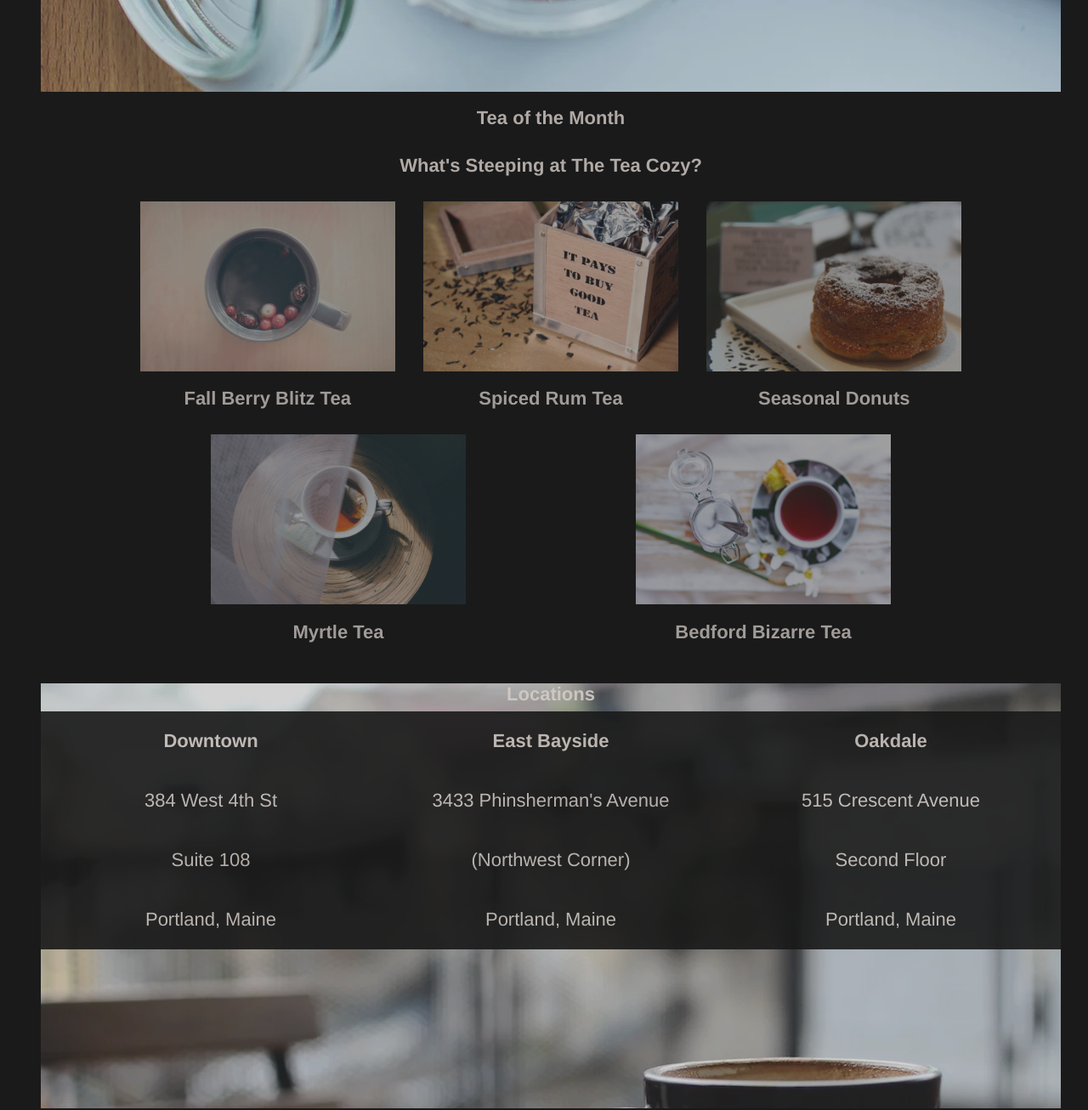
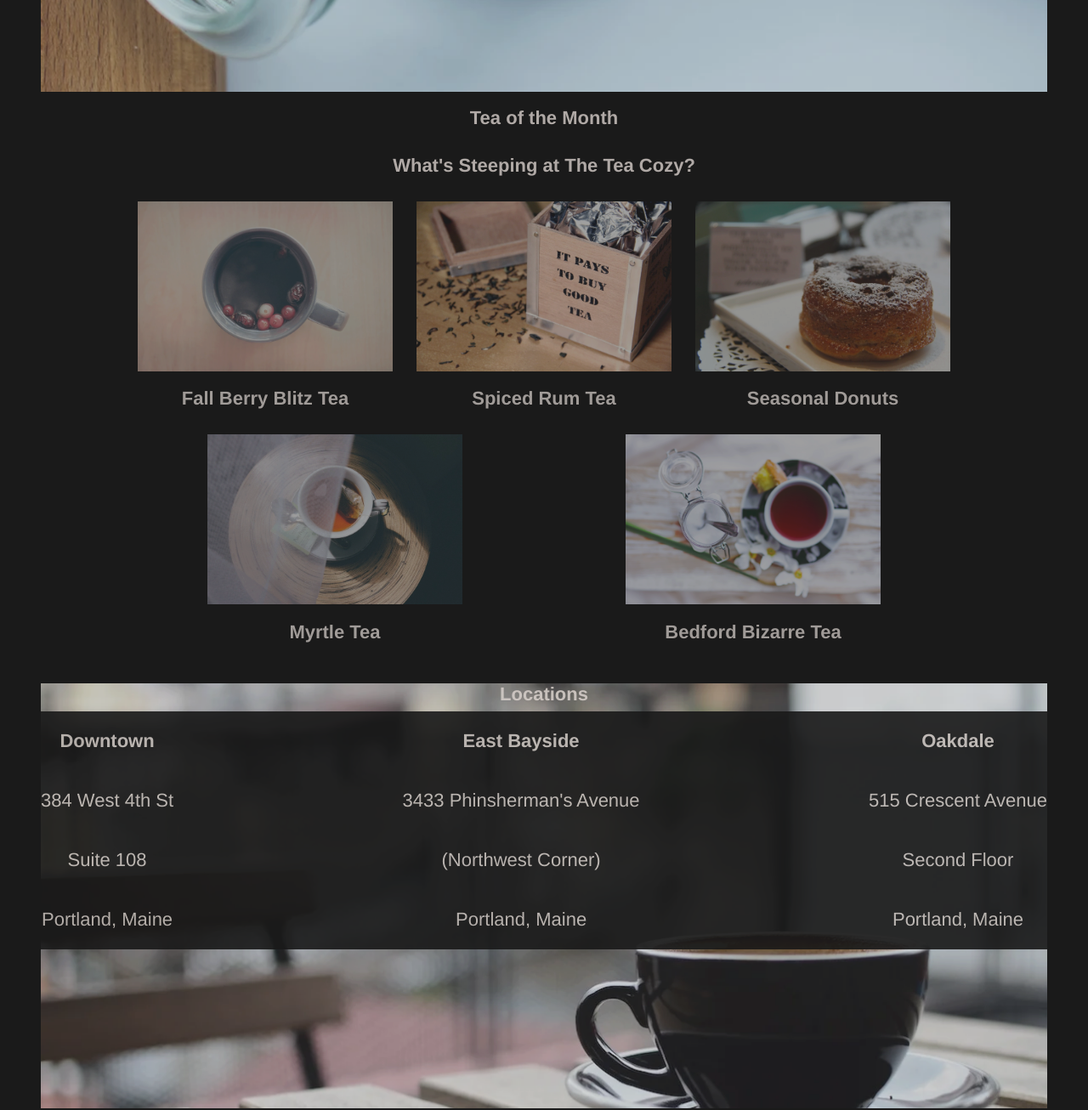
Before and after one commit to GaliciaRogelio/Tea-cozy-flexbox, a plain HTML site: page index.html in a window 1280 px wide. Shown: the part 600-1906 px from the top of the page at 85% size. Drawn offline with Linux system fonts and the light colour scheme.

Commit message:
repositioned background images

```diff
--- a/style.css
+++ b/style.css
@@ -26,7 +26,7 @@ header {
 ul {
     justify-content: space-around;
     display: flex;
-    text-align: right;
+    text-align: center;
     width: 100%;
     list-style-type: none;
 }
@@ -35,8 +35,11 @@ ul {
 
 .mission-section {
     background-image:url("./src/images/img-mission-background.webp");
+    background-repeat: no-repeat;
+    background-position: center;
+    background-size: cover;
     height: 700px;
-    width: 1200px;
+    max-width: 1200px;
     display: flex;
     justify-content: center;
     align-items: center;
@@ -44,14 +47,14 @@ ul {
 }
 .mission-container {
     text-align: center;
-    width: 1200px;
+    max-width: 1200px;
     height: 100px;
 }
 
 /* Featured Tea Section */
 
 #featured {
-    width: 1000px;
+   max-width: 1000px;
     margin: 0 140px;
 }
 
@@ -60,7 +63,7 @@ ul {
     text-align: center;
 }
 
-.tea-blocks, .location-cards { /* cards */
+.tea-blocks { /* cards */
     display: flex;
     flex-wrap: wrap;
     justify-content: space-around;
@@ -81,8 +84,11 @@ img {
 
 .locations-section {
     background-image: url(./src/images/img-locations-background.webp);
+    background-repeat: no-repeat;
+    background-position: center;
+    background-size: cover;
     height: 500px;
-    width: 1200px;
+    max-width: 1200px;
     margin: 0 40px;
 }
 .locations-title {
@@ -90,11 +96,18 @@ img {
     background-color: transparent;
     height: 15px;
 }
+.location-cards {
+    display: flex;
+    flex-wrap: wrap;
+    justify-content: space-between;
+
+}
 .container {
+    display: flex;
     opacity: 1;
-    width: 300px;
     text-align: center;
-    display: inline-grid;
+    max-width: 300px;
+    flex-direction: column;
 }
 
 /* Footer Section */
```
